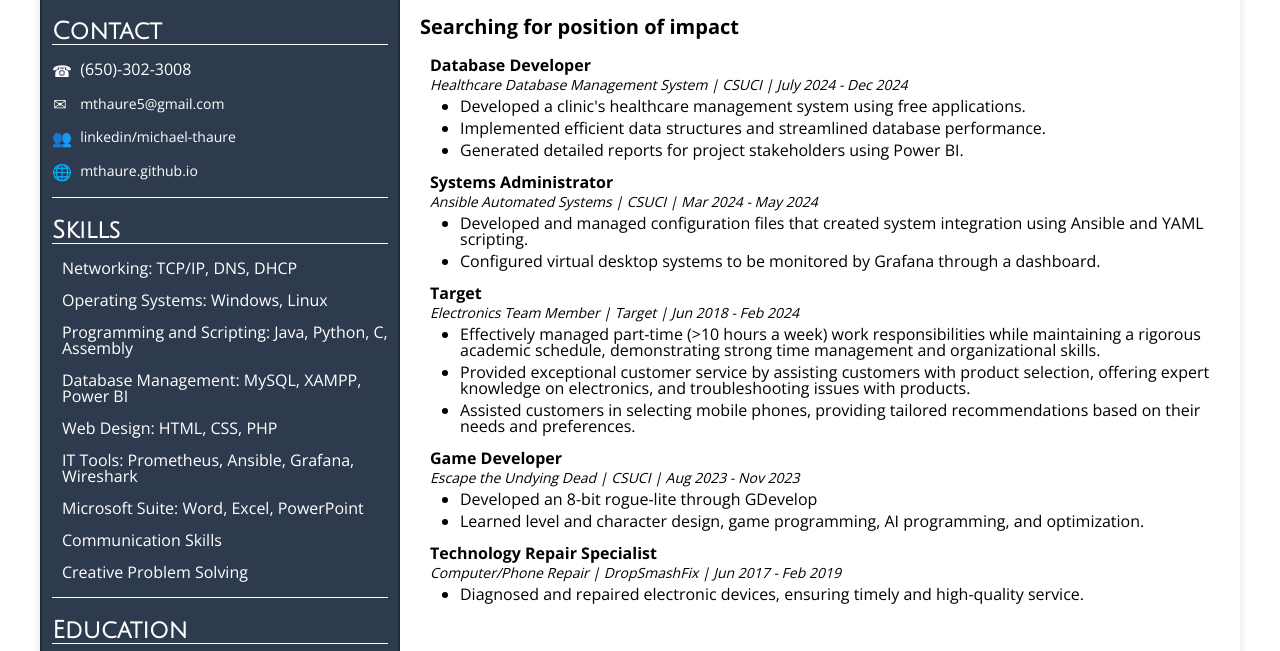
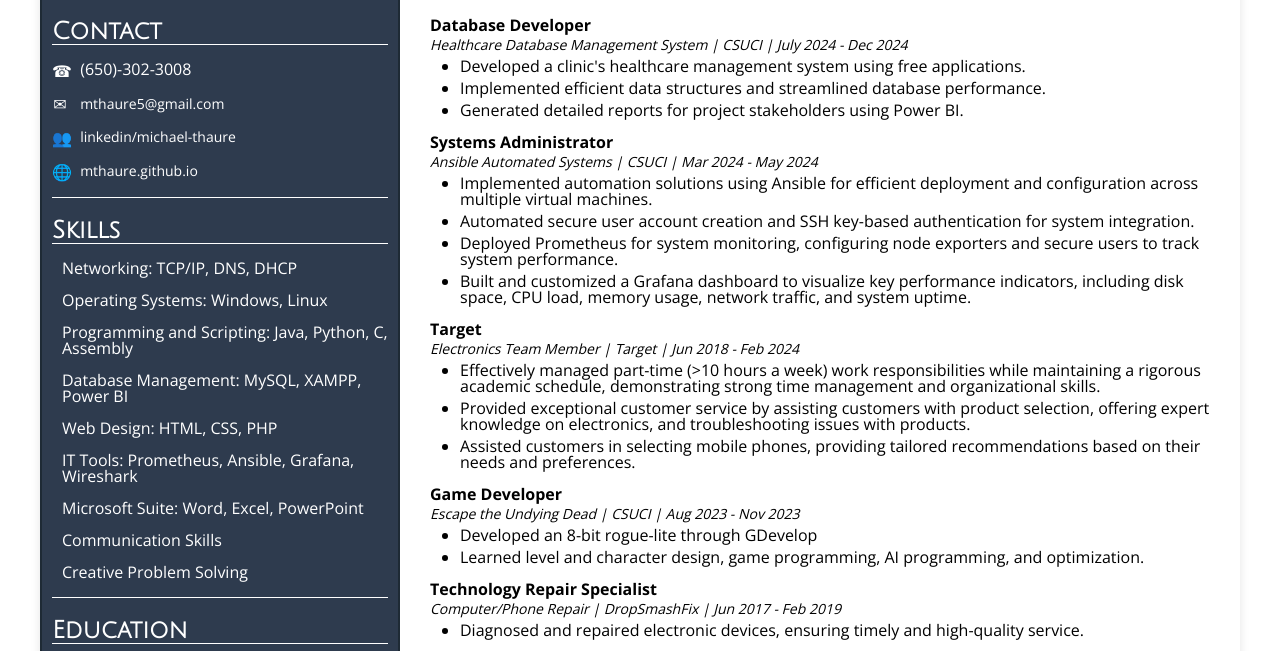
Before and after one commit to mthaure/mthaure.github.io, a plain HTML site: page Resume/Michael_Thaure_Resume_2025.html in a window 1280 px wide. Shown: the part 135-786 px from the top of the page. Drawn offline with nearby package versions, Linux system fonts and the light colour scheme.

Commit message:
Fixed Some texts

```diff
--- a/Resume/Michael_Thaure_Resume_2025.html
+++ b/Resume/Michael_Thaure_Resume_2025.html
@@ -84,7 +84,6 @@
       <!-- Work experience section -->
       <section class="workExperience">
         <h3>Experience</h3>
-        <h3>Searching for position of impact</h3>
         <ul>
           <!-- Database Developer job entry -->
           <p>
@@ -103,9 +102,14 @@
             <span class="bolded">Systems Administrator</span>
           </div>
           <div class="projectName">Ansible Automated Systems | CSUCI | Mar 2024 - May 2024</div>
-          <li class="indented">Developed and managed configuration files that created system integration using Ansible
-            and YAML scripting.</li>
-          <li class="indented">Configured virtual desktop systems to be monitored by Grafana through a dashboard.</li>
+          <li class="indented">Implemented automation solutions using Ansible for efficient deployment and configuration
+            across multiple virtual machines.</li>
+          <li class="indented">Automated secure user account creation and SSH key-based authentication for system
+            integration.</li>
+          <li class="indented">Deployed Prometheus for system monitoring, configuring node exporters and secure users to
+            track system performance.</li>
+          <li class="indented">Built and customized a Grafana dashboard to visualize key performance indicators,
+            including disk space, CPU load, memory usage, network traffic, and system uptime.</li>
           </p>
 
           <!-- Target entry -->
```
